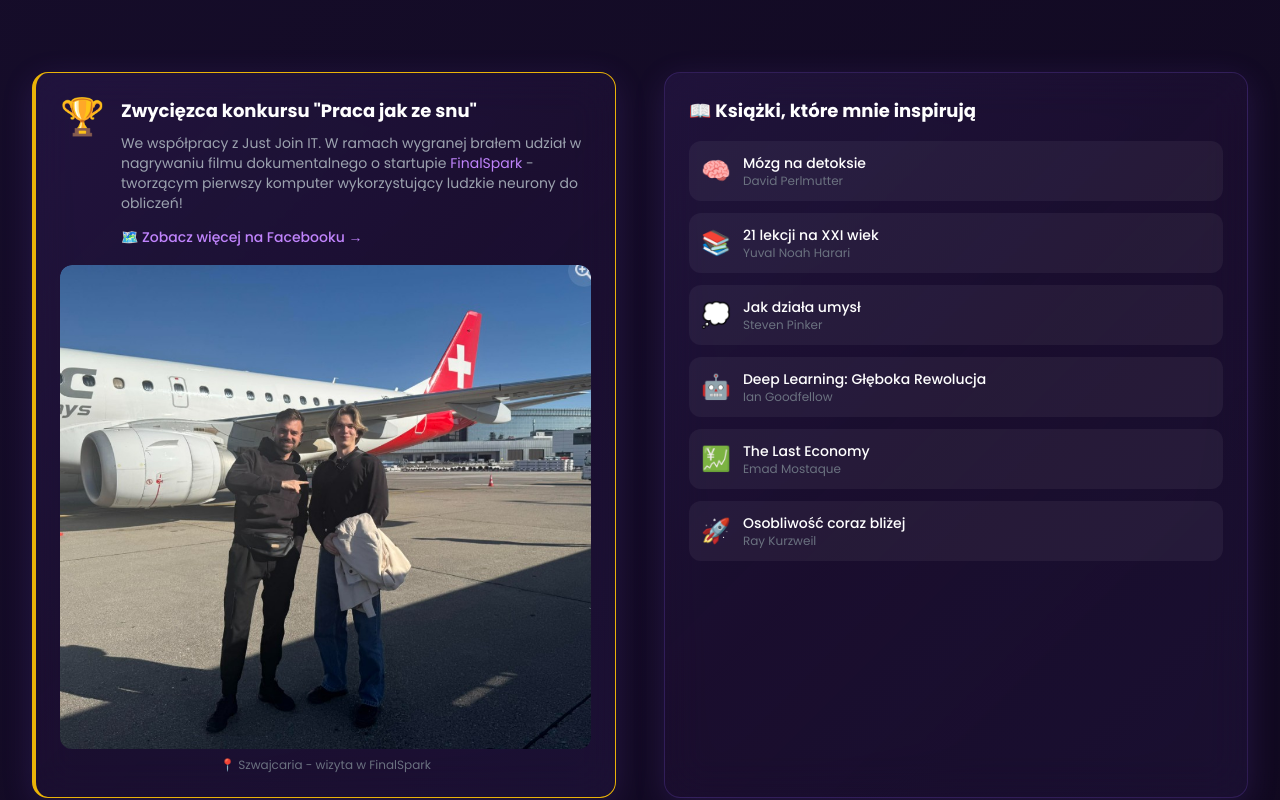
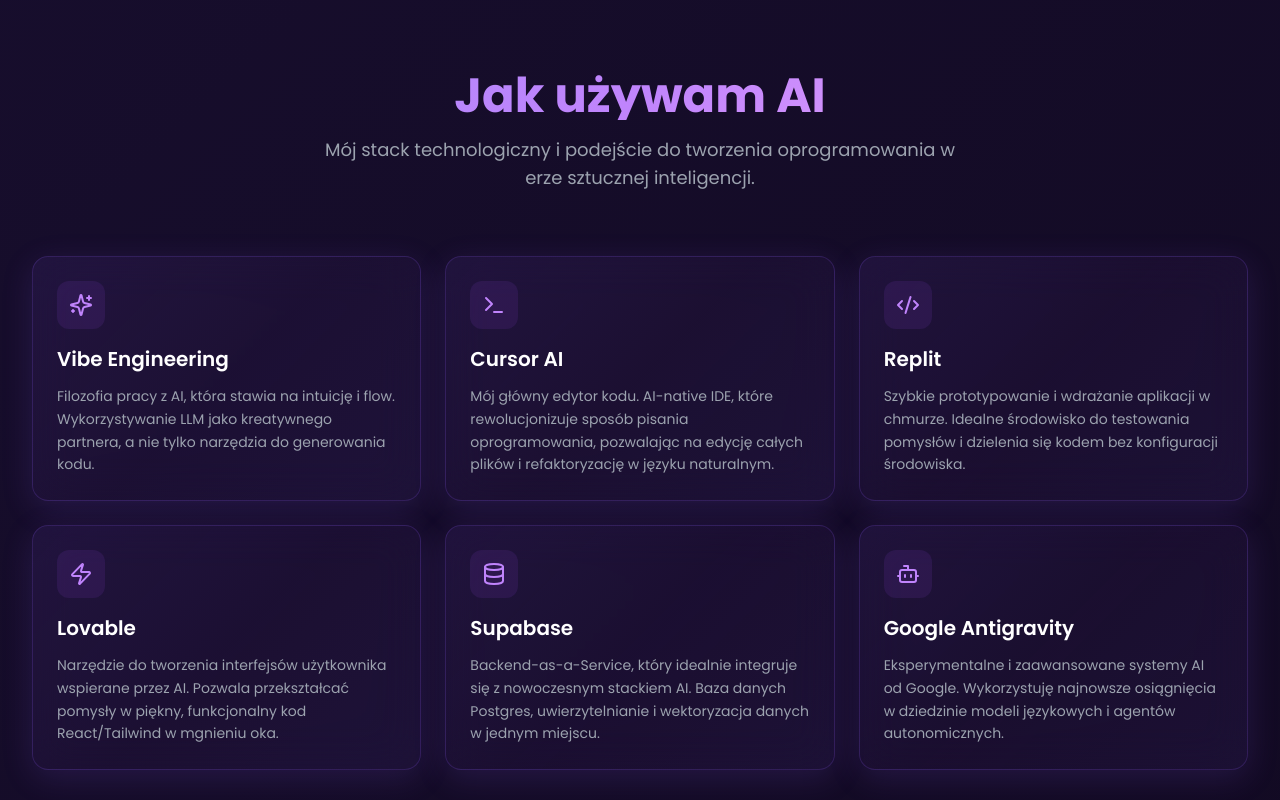
Before and after one commit to Wojz12/My_www, a Next.js app: page / in a window 1280 px wide. Shown: the part 7900-8700 px from the top of the page. Built offline with nearby package versions, Linux system fonts and the light colour scheme.

Commit message:
feat: add AI usage section with Polish descriptions

```diff
--- a/src/app/page.tsx
+++ b/src/app/page.tsx
@@ -6,6 +6,7 @@
 import Projects from '@/components/sections/Projects'
 import AdditionalInfo from '@/components/sections/AdditionalInfo'
 import Contact from '@/components/sections/Contact'
+import AiTools from '@/components/sections/AiTools'
 
 export default function Home() {
   return (
@@ -16,6 +17,7 @@
       <Experience />
       <Skills />
       <Projects />
+      <AiTools />
       <AdditionalInfo />
       <Contact />
     </>
--- /dev/null
+++ b/src/components/sections/AiTools.tsx
@@ -0,0 +1,84 @@
+'use client'
+
+import { motion } from 'framer-motion'
+import { useInView } from 'framer-motion'
+import { useRef } from 'react'
+import { Bot, Zap, Code2, Database, Sparkles, Terminal } from 'lucide-react'
+
+const aiTools = [
+  {
+    title: 'Vibe Engineering',
+    description: 'Filozofia pracy z AI, która stawia na intuicję i flow. Wykorzystywanie LLM jako kreatywnego partnera, a nie tylko narzędzia do generowania kodu.',
+    icon: Sparkles,
+  },
+  {
+    title: 'Cursor AI',
+    description: 'Mój główny edytor kodu. AI-native IDE, które rewolucjonizuje sposób pisania oprogramowania, pozwalając na edycję całych plików i refaktoryzację w języku naturalnym.',
+    icon: Terminal,
+  },
+  {
+    title: 'Replit',
+    description: 'Szybkie prototypowanie i wdrażanie aplikacji w chmurze. Idealne środowisko do testowania pomysłów i dzielenia się kodem bez konfiguracji środowiska.',
+    icon: Code2,
+  },
+  {
+    title: 'Lovable',
+    description: 'Narzędzie do tworzenia interfejsów użytkownika wspierane przez AI. Pozwala przekształcać pomysły w piękny, funkcjonalny kod React/Tailwind w mgnieniu oka.',
+    icon: Zap,
+  },
+  {
+    title: 'Supabase',
+    description: 'Backend-as-a-Service, który idealnie integruje się z nowoczesnym stackiem AI. Baza danych Postgres, uwierzytelnianie i wektoryzacja danych w jednym miejscu.',
+    icon: Database,
+  },
+  {
+    title: 'Google Antigravity',
+    description: 'Eksperymentalne i zaawansowane systemy AI od Google. Wykorzystuję najnowsze osiągnięcia w dziedzinie modeli językowych i agentów autonomicznych.',
+    icon: Bot,
+  },
+]
+
+export default function AiTools() {
+  const ref = useRef(null)
+  const isInView = useInView(ref, { once: true, margin: '-100px' })
+
+  return (
+    <section id="ai-tools" className="relative py-20" ref={ref}>
+      <div className="section-container">
+        <motion.div
+          initial={{ opacity: 0, y: 30 }}
+          animate={isInView ? { opacity: 1, y: 0 } : {}}
+          transition={{ duration: 0.6 }}
+          className="text-center mb-16"
+        >
+          <h2 className="section-title">Jak używam AI</h2>
+          <p className="section-subtitle mx-auto">
+            Mój stack technologiczny i podejście do tworzenia oprogramowania w erze sztucznej inteligencji.
+          </p>
+        </motion.div>
+
+        <div className="grid md:grid-cols-2 lg:grid-cols-3 gap-6">
+          {aiTools.map((tool, index) => (
+            <motion.div
+              key={tool.title}
+              initial={{ opacity: 0, y: 30 }}
+              animate={isInView ? { opacity: 1, y: 0 } : {}}
+              transition={{ duration: 0.5, delay: index * 0.1 }}
+              className="glass-card p-6 rounded-2xl group hover:border-primary-500/30 transition-all duration-300"
+            >
+              <div className="w-12 h-12 rounded-xl bg-primary-500/10 flex items-center justify-center mb-4 group-hover:scale-110 transition-transform duration-300">
+                <tool.icon className="w-6 h-6 text-primary-400" />
+              </div>
+              <h3 className="text-xl font-semibold text-white mb-3 group-hover:text-primary-400 transition-colors">
+                {tool.title}
+              </h3>
+              <p className="text-gray-400 leading-relaxed text-sm">
+                {tool.description}
+              </p>
+            </motion.div>
+          ))}
+        </div>
+      </div>
+    </section>
+  )
+}
--- a/src/components/sections/index.ts
+++ b/src/components/sections/index.ts
@@ -5,3 +5,4 @@
 export { default as Skills } from './Skills'
 export { default as Projects } from './Projects'
 export { default as Contact } from './Contact'
+export { default as AiTools } from './AiTools'
```
